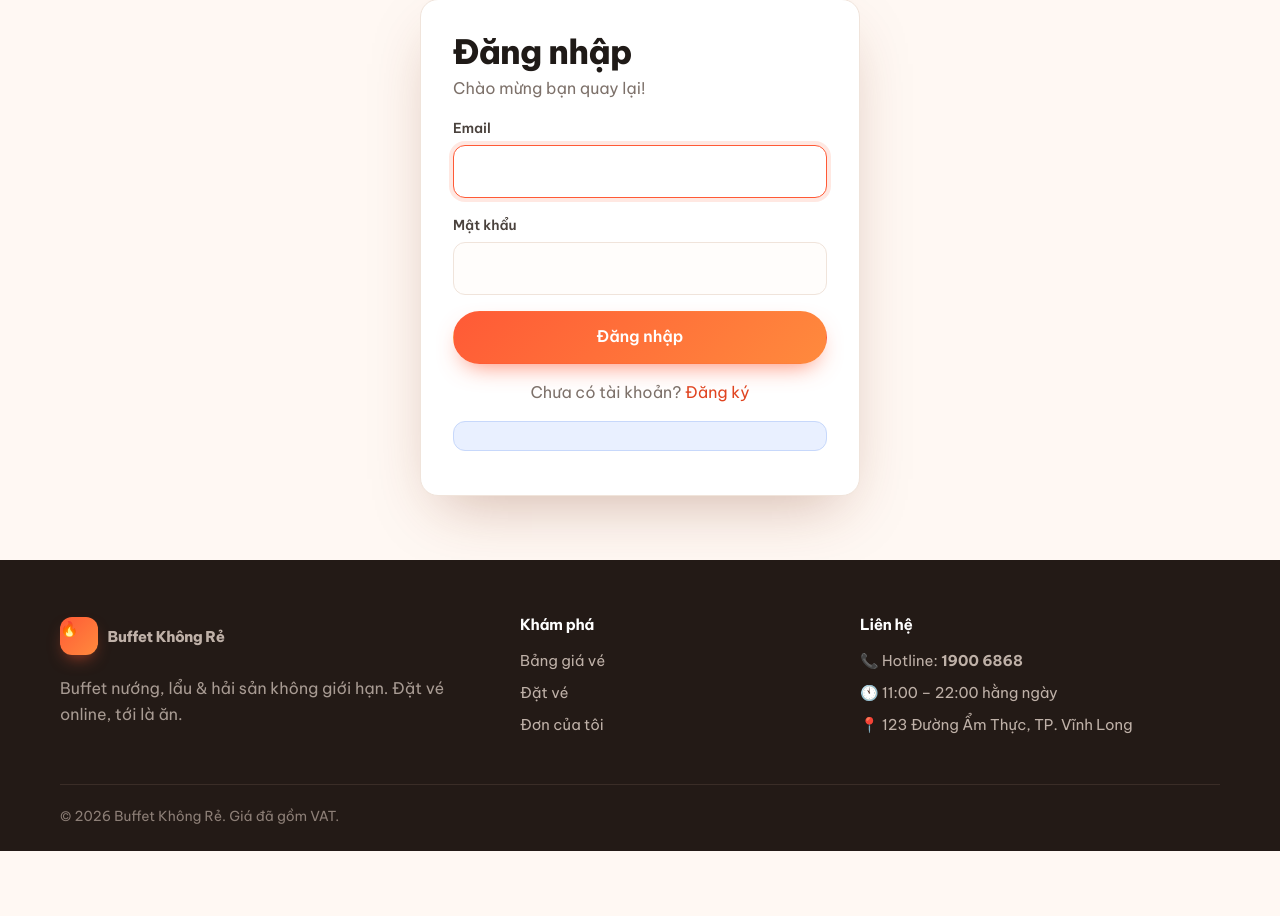
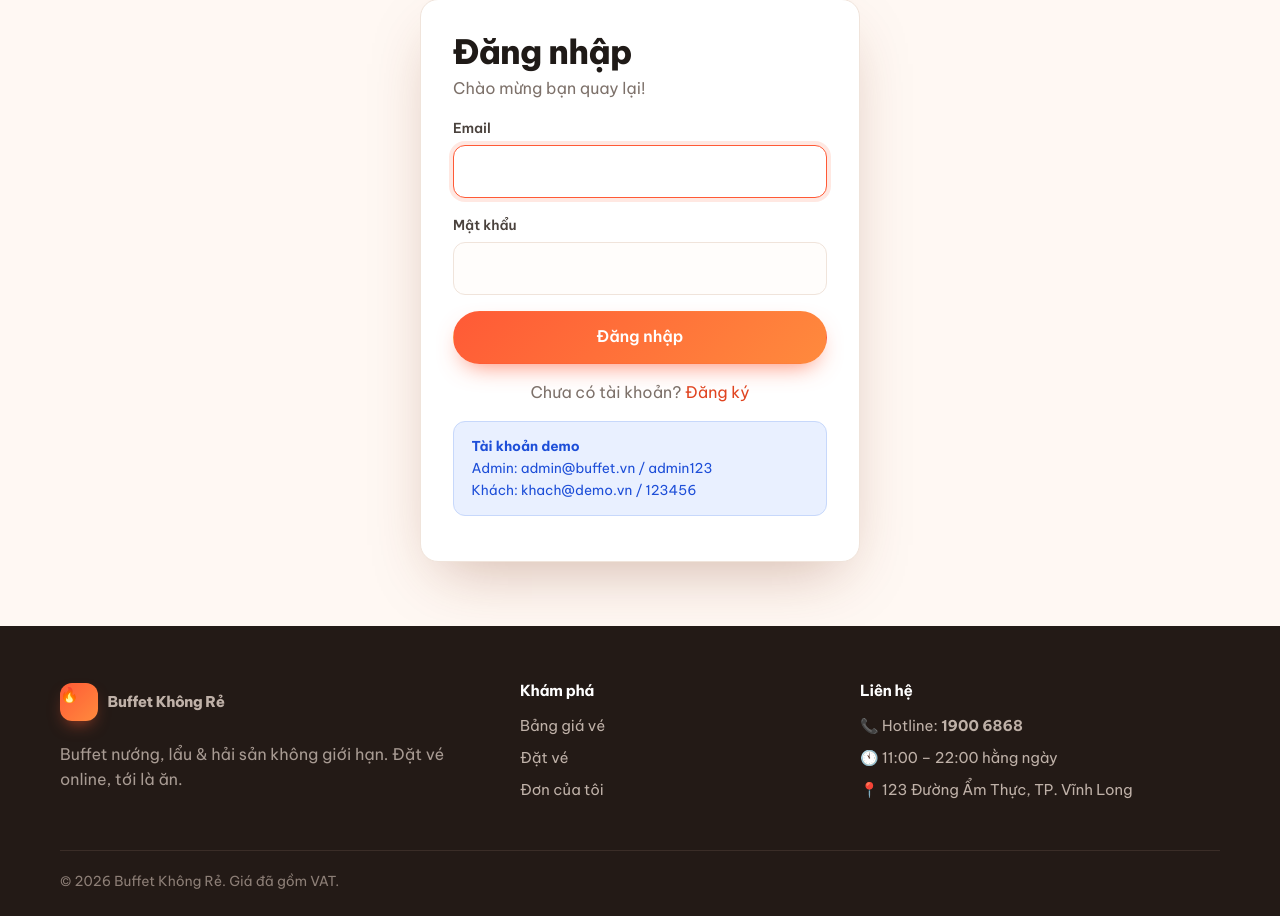
Before and after one commit to 24004183-design/buffet, a PHP site: page /login.php in a window 1280 px wide. Shown: the part 118-1034 px from the top of the page. Before the commit the page ends 969 px from the top, so only its background shows below. Run offline with PHP 8.4, Linux system fonts and the light colour scheme; data comes from the database, SQL or seed files in the repository; some libraries are stand-ins or nearby versions.

Commit message:
Add files via upload

```diff
--- a/login.php
+++ b/login.php
@@ -35,6 +35,9 @@ require __DIR__ . '/includes/header.php';
     </form>
     <p class="muted" style="text-align:center;margin-top:1rem">Chưa có tài khoản? <a href="<?= url('register.php') ?>">Đăng ký</a></p>
     <div class="alert alert-info" style="font-size:.85rem">
+      <b>Tài khoản demo</b><br>
+      Admin: admin@buffet.vn / admin123<br>
+      Khách: khach@demo.vn / 123456
     </div>
   </div>
 </div>
```
